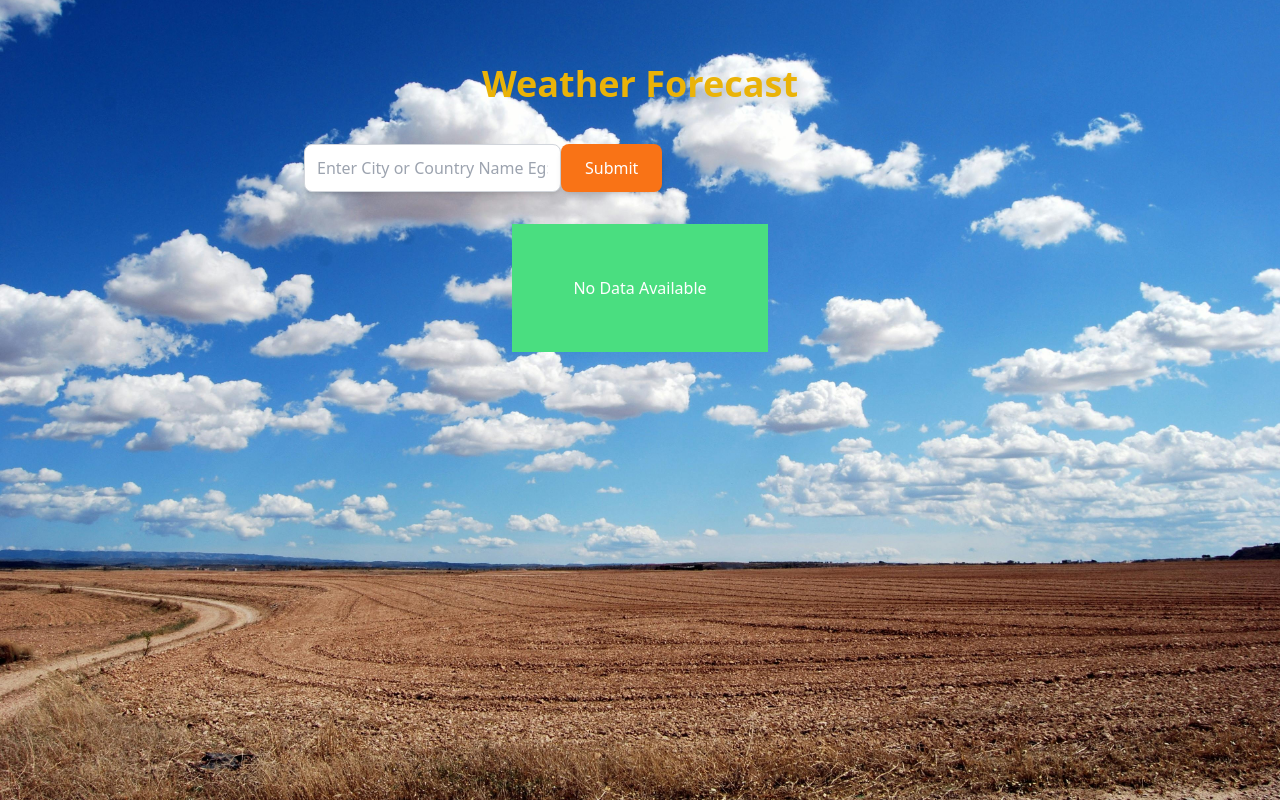
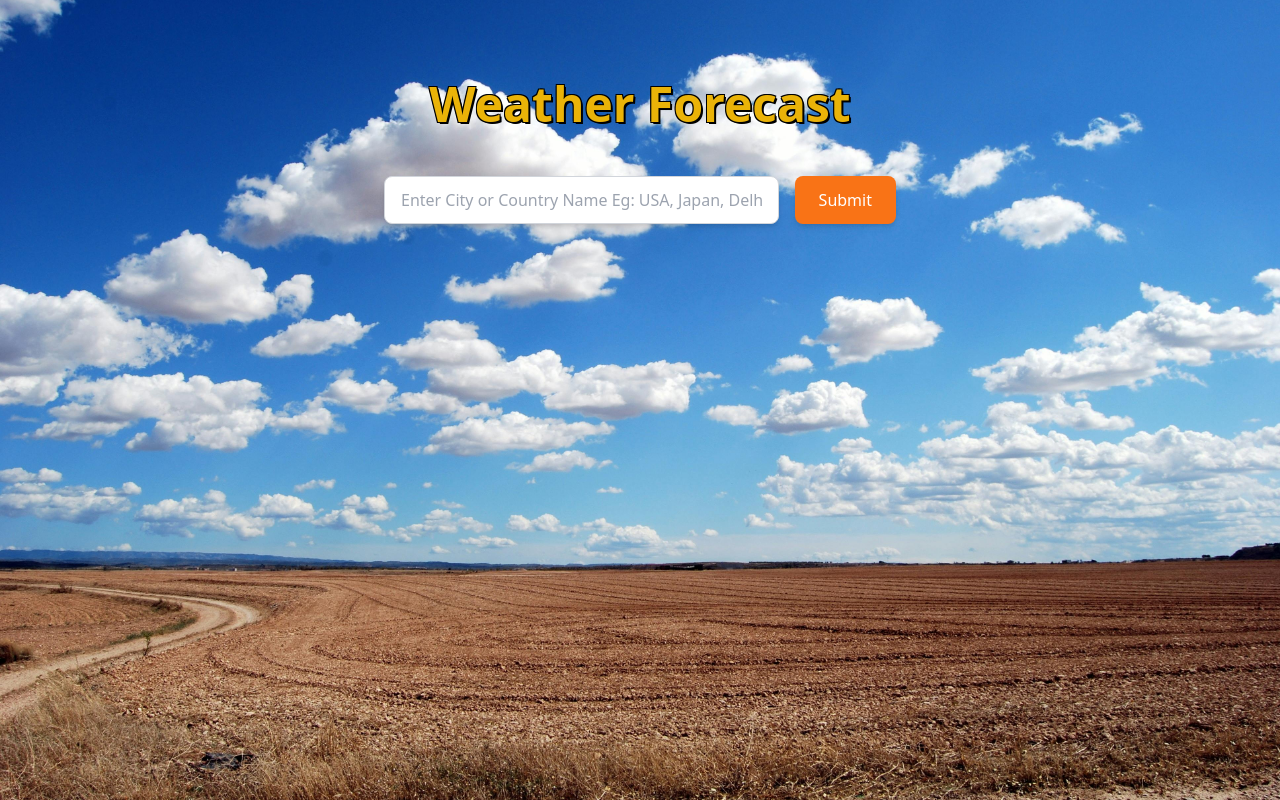
Before and after one commit to Virenishere/weather-app-react, a React (Vite) app: page / in a window 1280 px wide. Built offline with nearby package versions, Linux system fonts and the light colour scheme.

Commit message:
add all features

```diff
--- a/package.json
+++ b/package.json
@@ -10,8 +10,10 @@
     "preview": "vite preview"
   },
   "dependencies": {
+    "axios": "^1.7.7",
     "react": "^18.3.1",
-    "react-dom": "^18.3.1"
+    "react-dom": "^18.3.1",
+    "react-icons": "^5.3.0"
   },
   "devDependencies": {
     "@eslint/js": "^9.8.0",
--- a/src/App.jsx
+++ b/src/App.jsx
@@ -1,53 +1,60 @@
-import React, { useState } from 'react'
-import backgroundimage from './assets/backgroundimg.jpg'
+import React, { useState } from 'react';
+import backgroundimage from './assets/backgroundimg.jpg';
 import Weathercard from './Weather';
 
 function App() {
-  const [name,setName] = useState('');
-  const [submitted,setSubmitted] = useState(false);
+  const [name, setName] = useState('');
+  const [submitted, setSubmitted] = useState(false);
 
   const handleSubmit = (e) => {
     e.preventDefault();
 
-    if(name !== ""){
+    if (name !== "") {
       setSubmitted(true);
-    }else{
+    } else {
       console.log("Enter the country name or city name");
     }
-  }
+  };
+
+  // Reset submitted state when user types new input
+  const handleInputChange = (e) => {
+    setName(e.target.value);
+    setSubmitted(false); // Reset submission state when user types
+  };
 
   return (
     <div
       className="h-screen w-full bg-cover bg-center flex flex-col items-center justify-start p-4"
       style={{ backgroundImage: `url(${backgroundimage})` }}
     >
-    <h1 className="text-yellow-500 text-4xl font-bold mt-8 mb-6 p-4 text-center">
+       <h1
+        className="text-yellow-500 text-5xl font-bold mt-12 mb-8 p-4 text-center"
+        style={{
+          textShadow: '2px 2px 0 #000, -1px -1px 0 #000, 1px -1px 0 #000, -1px 1px 0 #000, 1px 1px 0 #000'
+        }}
+      >
         Weather Forecast
       </h1>
-    <div className="flex w-full max-w-2xl space-x-4 mb-8 items-center">
-      <form action="" onSubmit={handleSubmit}>
+
+      <div className="flex w-full max-w-lg space-x-4 mb-8 items-center">
+        <form className="flex w-full" onSubmit={handleSubmit}>
           <input
             type="text"
-        onChange={(e)=>{
-          setName(e.target.value);
-          // console.log(e.target.value);
-        }}
+            onChange={handleInputChange}
             value={name}
-        placeholder="Enter City or Country Name Eg:- USA,Japan,Delhi,San Francisco.."
-        className="flex-1 h-12 p-3 border border-gray-300 rounded-lg shadow-md focus:outline-none focus:ring-2 focus:ring-blue-500"
+            placeholder="Enter City or Country Name Eg: USA, Japan, Delhi..."
+            className="flex-1 h-12 p-4 border border-gray-300 rounded-lg shadow-md focus:outline-none focus:ring-2 focus:ring-blue-500"
           />
-      <button className="h-12 px-6 bg-orange-500 text-white rounded-lg shadow-md hover:bg-orange-600 focus:outline-none focus:ring-2 focus:ring-orange-500">
+          <button className="h-12 px-6 ml-4 bg-orange-500 text-white rounded-lg shadow-md hover:bg-orange-600 focus:outline-none focus:ring-2 focus:ring-orange-500">
             Submit
           </button>
         </form>
       </div>
 
-        <Weathercard name={name}/>
-
-
-
+      {/* Render Weathercard only when submitted */}
+      {submitted && <Weathercard name={name} />}
     </div>
-  )
+  );
 }
 
-export default App
+export default App;
--- a/src/Weather.jsx
+++ b/src/Weather.jsx
@@ -1,54 +1,100 @@
-import {React,useEffect,useState} from "react";
+import { useEffect, useState } from "react";
+import { WiDaySunny, WiCloud, WiRain, WiSnow } from 'react-icons/wi'; // Weather icons
 
-const Weathercard = ({name}) => {
-
-    const [data,setData] = useState(null);
-    const [error,setError] = useState('');
+const Weathercard = ({ name }) => {
+  const [forecast, setForecast] = useState([]);
+  const [error, setError] = useState('');
   const [loading, setLoading] = useState(false);
 
+  useEffect(() => {
+    const trimmedName = name.trim();
+    if (!trimmedName) return; // If name is empty, don't fetch weather data.
 
-    useEffect(()=>{
-      const trimmedName = name.trim();
-      if (!trimmedName) return;
-
-
-        const fetchweather = async () =>{
-
+    const fetchWeather = async () => {
       setLoading(true);
       setError('');
+      setForecast([]); // Reset previous data before fetching new one.
 
       try {
-            const response = await fetch(`https://api.openweathermap.org/data/2.5/weather?q=${name}&appid=5eadd4cf80abf727db93755a78ff7a6e`);
+        const response = await fetch(
+          `https://api.openweathermap.org/data/2.5/forecast?q=${trimmedName}&appid=5eadd4cf80abf727db93755a78ff7a6e`
+        );
 
         if (!response.ok) {
           throw new Error('City or Country not found');
         }
 
         const result = await response.json();
-            setData(result.main.temp); // Set temperature data
-
+        const dailyForecast = processForecast(result.list); // Process data to get 4-day forecast.
+        setForecast(dailyForecast);
       } catch (err) {
-            setError(err.message); // Set error message
+        setError(err.message);
       } finally {
-            setLoading(false); // Set loading state to false after fetching
+        setLoading(false);
       }
     };
-        fetchweather();
-    }, [name])
 
+    fetchWeather();
+  }, [name]);
 
+  // Helper function to process the forecast and return data for 4 days.
+  const processForecast = (data) => {
+    const dailyData = [];
+    const seenDates = new Set();
 
+    // Filter forecast data and select one entry per day for the next 4 days
+    data.forEach((item) => {
+      const date = new Date(item.dt * 1000);
+      const day = date.getDate();
+
+      // If we haven't seen this date yet and we need more days
+      if (!seenDates.has(day) && dailyData.length < 4) {
+        seenDates.add(day);
+        dailyData.push({
+          date: date.toDateString(),
+          temp: Math.floor(item.main.temp - 273.15), // Convert temperature from Kelvin to Celsius
+          weather: item.weather[0].main,
+        });
+      }
+    });
+
+    return dailyData;
+  };
+
+  // Helper function to map weather to appropriate icon
+  const getWeatherIcon = (weather) => {
+    switch (weather.toLowerCase()) {
+      case 'clear':
+        return <WiDaySunny size={50} />;
+      case 'clouds':
+        return <WiCloud size={50} />;
+      case 'rain':
+        return <WiRain size={50} />;
+      case 'snow':
+        return <WiSnow size={50} />;
+      default:
+        return <WiCloud size={50} />; // Default icon
+    }
+  };
 
   return (
-    <div className="bg-green-400 w-64 h-32 flex items-center justify-center text-white">
+    <div className="bg-white w-full h-auto p-6 rounded-lg shadow-lg flex flex-row items-center justify-center text-gray-800 gap-10">
       {loading && <div>Loading...</div>}
       {error && <div>Error: {error}</div>}
-    {data !== null && !error ? (
-        <div>Temperature: {Math.floor(data - 273)} °C</div>
+      {forecast.length > 0 && !error ? (
+        forecast.map((day, index) => (
+          <div key={index} className="mb-6 flex flex-col items-center bg-gray-100 p-4 rounded-lg shadow-sm w-full">
+            <div className="text-xl font-semibold mb-2">{day.date}</div>
+            <div className="text-4xl text-blue-600 font-bold">{day.temp}°C</div>
+            <div className="text-lg font-medium">{day.weather}</div>
+            <div>{getWeatherIcon(day.weather)}</div> {/* Show corresponding weather icon */}
+          </div>
+        ))
       ) : (
         !loading && !error && <div>No Data Available</div>
       )}
     </div>
   );
 };
+
 export default Weathercard;
```
Also changed, not shown: 1 other file (tests, documents, lock files or other folders). Lines whose indentation alone changed are shown as unchanged.
